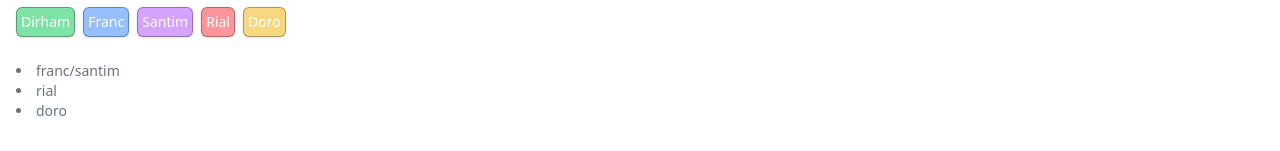
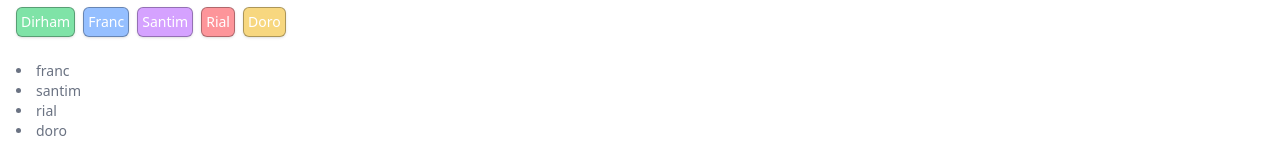
Before and after one commit to MetzyS/moroccan-unit-converter, a React (Vite) app: page / in a window 1280 px wide. Shown: the part 133-284 px from the top of the page. Built offline with nearby package versions, Linux system fonts and the light colour scheme.

Commit message:
data structure

```diff
--- a/src/route/index/locales/en.json
+++ b/src/route/index/locales/en.json
@@ -30,8 +30,16 @@
     }
   ],
   "currenciesDef": [
-    { "name": "franc/santim", "short": "f", "calc": "d = f/100" },
-    { "name": "rial", "short": "r", "calc": "d = r/20" },
-    { "name": "doro", "short": "do", "calc": "d = do/2" }
-  ]
+    { "name": "franc", "short": "f", "calc": "/100" },
+    { "name": "santim", "short": "s", "calc": "/100" },
+    { "name": "rial", "short": "r", "calc": "/20" },
+    { "name": "doro", "short": "do", "calc": "/2" }
+  ],
+  "mainCurrency": {
+    "name": "dirham",
+    "short": "dh"
+  },
+  "converterTitle": "converter",
+  "converterText": "enter a value in any of the inputs.",
+  "detailTitle": "calculation detail"
 }
--- a/src/route/index/locales/fr.json
+++ b/src/route/index/locales/fr.json
@@ -31,8 +31,16 @@
   ],
   "currenciesCalcText": "",
   "currenciesDef": [
-    { "name": "franc/santim", "short": "f", "calc": "d = f/100" },
-    { "name": "rial", "short": "r", "calc": "d = r/20" },
-    { "name": "doro", "short": "do", "calc": "d = do/2" }
-  ]
+    { "name": "franc", "short": "f", "calc": "/100" },
+    { "name": "santim", "short": "s", "calc": "/100" },
+    { "name": "rial", "short": "r", "calc": "/20" },
+    { "name": "doro", "short": "do", "calc": "/2" }
+  ],
+  "mainCurrency": {
+    "name": "dirham",
+    "short": "dh"
+  },
+  "converterTitle": "convertisseur",
+  "converterText": "entrez une valeur dans n'importe quel champ de saisie.",
+  "detailTitle": "détail du calcul"
 }
```
Also changed, not shown: src/type/IndexContent.tsx (+9 -0 lines).
